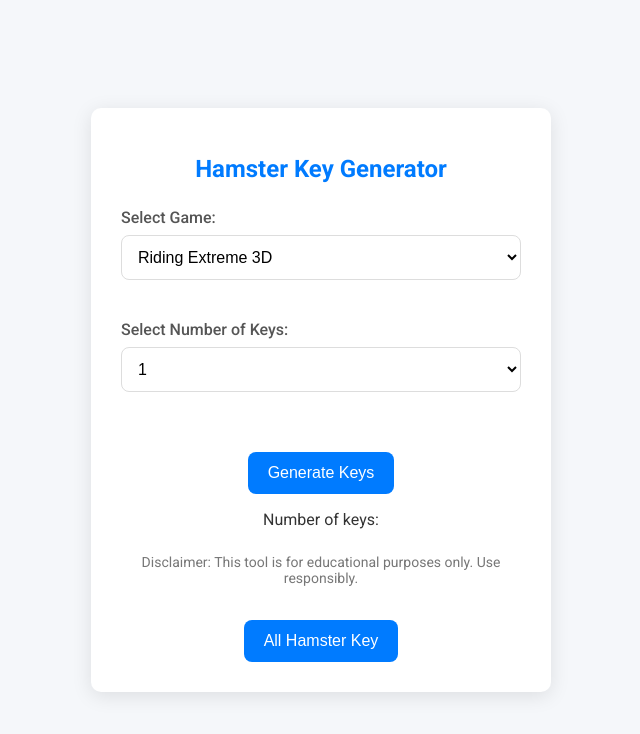
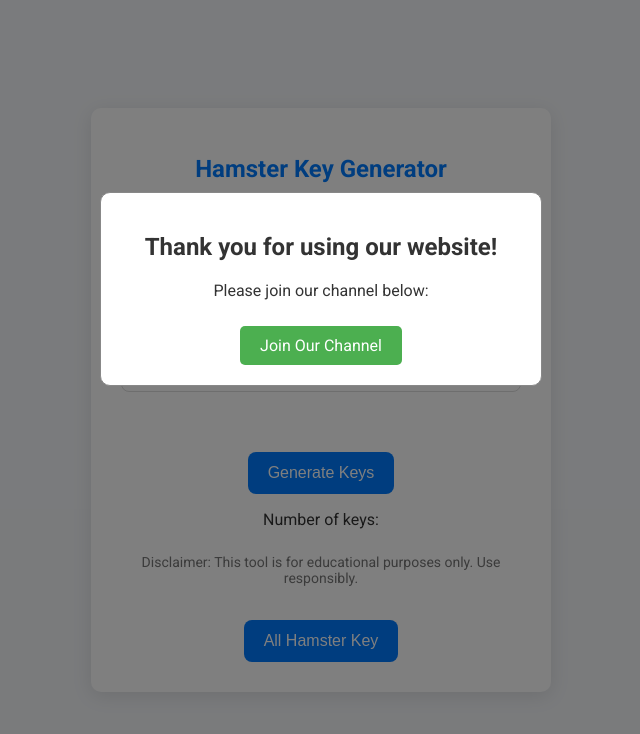
Before and after one commit to nimon30/key, a plain HTML site: page index.html in a window 1280 px wide. Shown: the whole page, without its empty margins (319-959 px from the left). Drawn offline with Linux system fonts and the light colour scheme.

Commit message:
Update index.html added js for popup

```diff
--- a/index.html
+++ b/index.html
@@ -71,6 +71,28 @@
             <button id="sourceCode">All Hamster Key</button>
         </div>
     </div>
+    <script>
+        // Get the modal and the link
+        var modal = document.getElementById("popupModal");
+        var joinLink = document.getElementById("joinLink");
+
+        // Show the modal 5 seconds after the page loads only if the user hasn't clicked the link before
+        window.onload = function() {
+            if (!localStorage.getItem('linkClicked')) {
+                setTimeout(function() {
+                    modal.style.display = "block";
+                }, 5000); // 5 seconds delay
+            }
+        };
+
+        // Hide the modal 5 seconds after the user clicks the link and set a flag in localStorage
+        joinLink.onclick = function() {
+            localStorage.setItem('linkClicked', 'true');
+            setTimeout(function() {
+                modal.style.display = "none";
+            }, 5000); // 5 seconds after clicking the link
+        };
+    </script>
 
     <script src="script.js"></script>
 </body>
```
